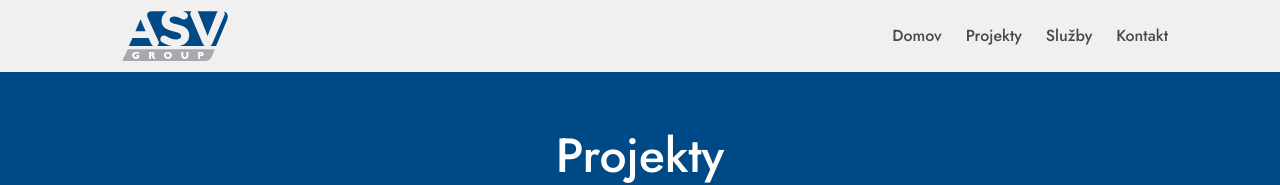
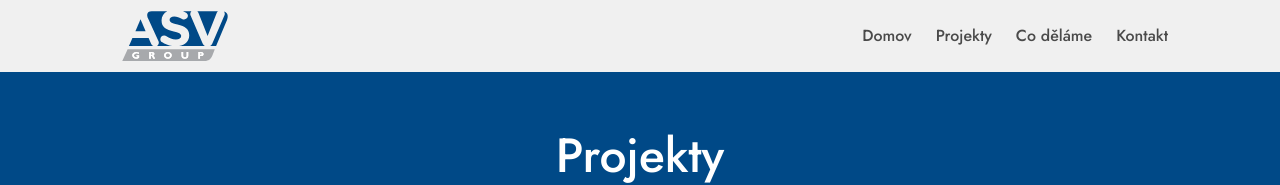
Before and after one commit to JesterOrNot/asv, a React (Create React App) app: page /projects in a window 1280 px wide. Shown: the top 185 px of the page. Built offline with nearby package versions, Linux system fonts and the light colour scheme; no server answers.

Commit message:
merge local changes

```diff
--- a/src/components/layout/Navbar.tsx
+++ b/src/components/layout/Navbar.tsx
@@ -22,8 +22,8 @@ export const RegularNavbarItems: React.FC = () => {
       <Link to="/projects" className="navbar-item">
         Projekty
       </Link>
-      <Link to="/services" className="navbar-item">
-        Služby
+      <Link to="/about" className="navbar-item">
+        Co děláme
       </Link>
       <Link to="/contact" className="navbar-item">
         Kontakt
--- a/src/pages/contact.tsx
+++ b/src/pages/contact.tsx
@@ -50,7 +50,7 @@ export const ContactPage: React.FC = () => {
                     style={{ marginTop: "auto", marginBottom: "auto" }}
                   >
                     <div className="contact">
-                      {info.emails.map((el: string, key: number) => (
+                      {info.phones.map((el: string, key: number) => (
                         <div className="info bigger mb-6">
                           <PhoneCall size="4rem" />
                           {el}
--- a/src/pages/services.tsx
+++ b/src/pages/services.tsx
@@ -29,7 +29,7 @@ export const WDWD: React.FC = () => {
 
       <div className="container mt-6 pt-6">
         <div className="content">
-          <h1 className="is-size-1 mb-6">Služby</h1>
+          <h1 className="is-size-1 mb-6">Naše činnost</h1>
 
           <div className="content mt-4">
             <ColumnWrapper>
--- a/src/router/index.tsx
+++ b/src/router/index.tsx
@@ -26,7 +26,7 @@ const routes: RouteProps[] = [
     component: Project,
   },
   {
-    path: "/services",
+    path: "/about",
     component: WhatDoWeDo,
   },
   {
```
